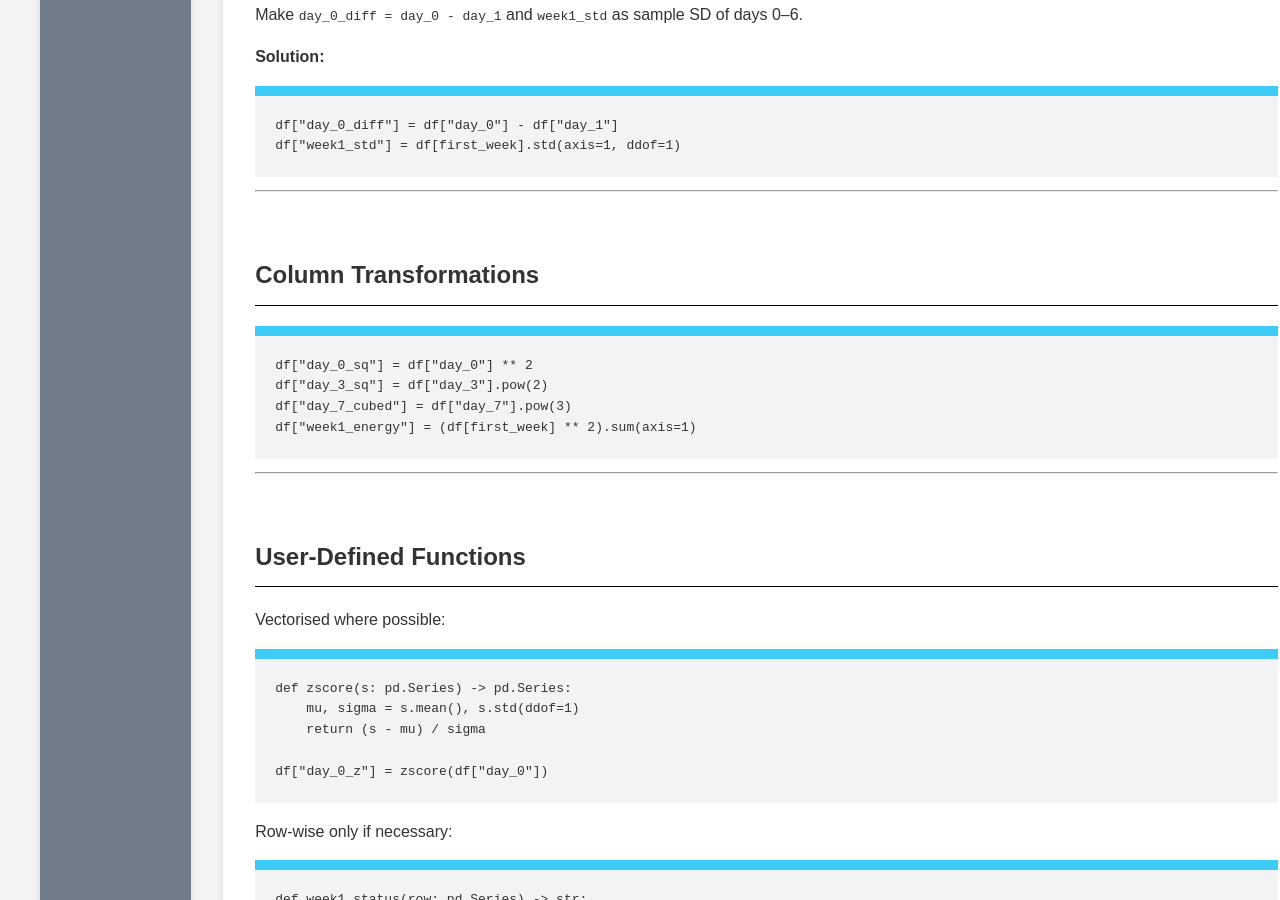
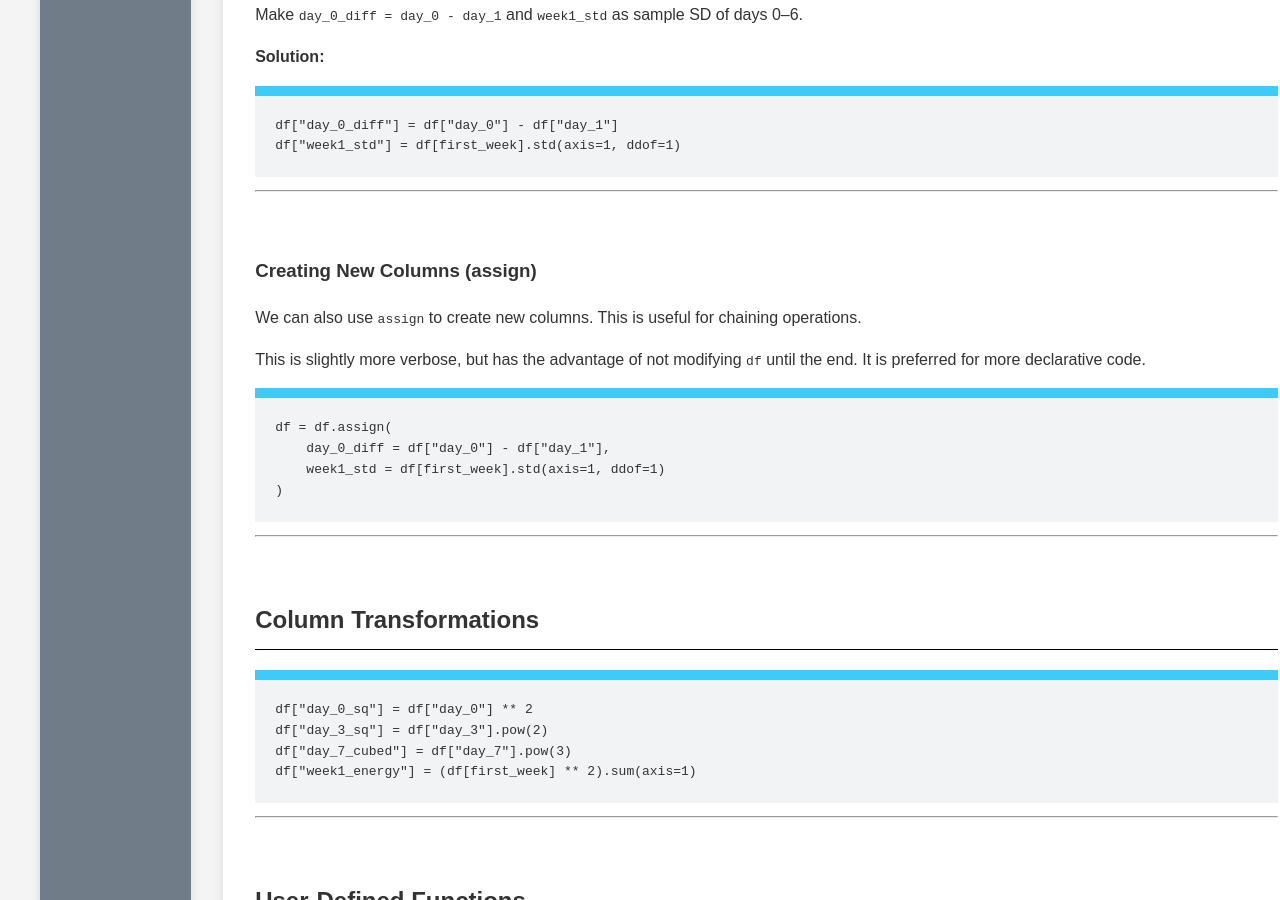
Before and after one commit to ATayls/Python-Course-Pandas-Extension, a Jekyll site: the page built from lessons/Intro_to_Pandas.md, in a window 1280 px wide and 900 px high, scrolled down 4059 px. Built offline with Jekyll 4.4.1, drawn with Linux system fonts in a browser that asks for light colours.

Commit message:
Update intro to pandas

````diff
--- a/lessons/Intro_to_Pandas.md
+++ b/lessons/Intro_to_Pandas.md
@@ -156,6 +156,21 @@ Make `day_0_diff = day_0 - day_1` and `week1_std` as sample SD of days 0–6.
 ```python
 df["day_0_diff"] = df["day_0"] - df["day_1"]
 df["week1_std"] = df[first_week].std(axis=1, ddof=1)
+```
+
+---
+### Creating New Columns (assign)
+
+We can also use `assign` to create new columns. This is useful for chaining operations.
+
+This is slightly more verbose, but has the advantage of not modifying `df` until the end.
+It is preferred for more declarative code.
+
+```python
+df = df.assign(
+    day_0_diff = df["day_0"] - df["day_1"],
+    week1_std = df[first_week].std(axis=1, ddof=1)
+)
 ```
 
 ---
````
